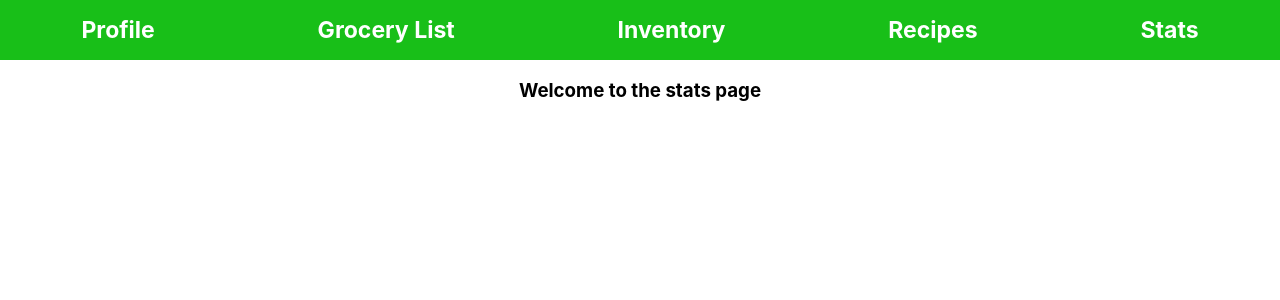
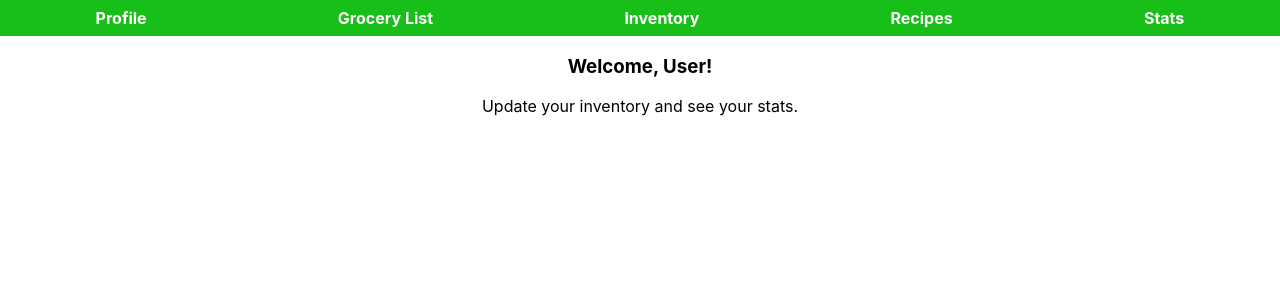
Before and after one commit to gt-programmers/grocery-tracker-fe, a React (Create React App) app: page / in a window 1280 px wide. Shown: the top 300 px of the page. Built offline with nearby package versions, Linux system fonts and the light colour scheme.

Commit message:
Change welcome message and nav hover style

```diff
--- a/src/NavBar/NavBar.scss
+++ b/src/NavBar/NavBar.scss
@@ -8,9 +8,13 @@ nav {
     text-decoration: none;
     color: #ffffff;
     font-weight: bold;
-    font-size: calc(14px + (26 - 14) * ((100vw - 300px) / (1600 - 300)));
+    font-size: 2vh;
     cursor: pointer;
-    padding-top: 2vh;
-    padding-bottom: 2vh;
+    padding-top: 1vh;
+    padding-bottom: 1vh;
+  }
+
+  .route:hover {
+    color: #136613;
   }
 }
--- a/src/Stats/Stats.js
+++ b/src/Stats/Stats.js
@@ -4,7 +4,8 @@ import './Stats.scss';
 const Stats = () => {
   return (
     <section>
-      <h3>Welcome to the stats page</h3>
+      <h3>Welcome, User!</h3>
+      <p>Update your inventory and see your stats.</p>
     </section>
   )
 }
```
